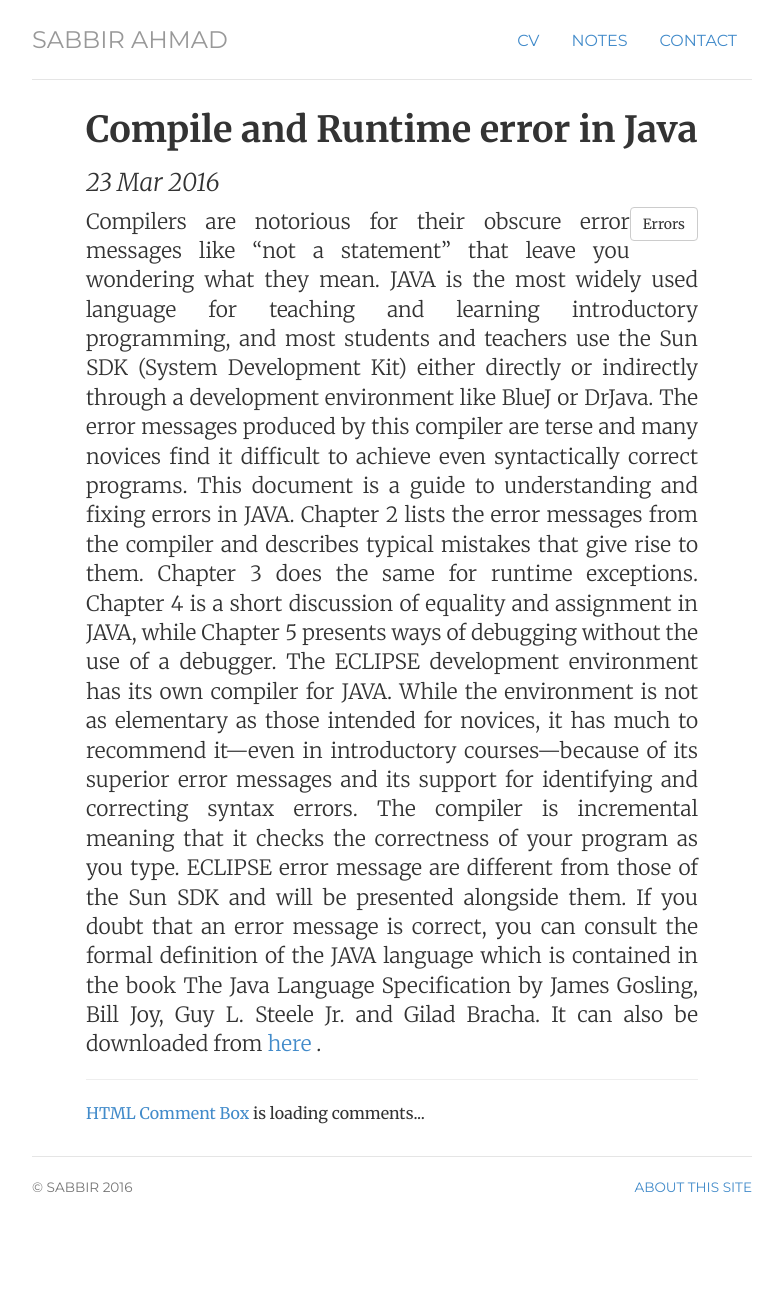
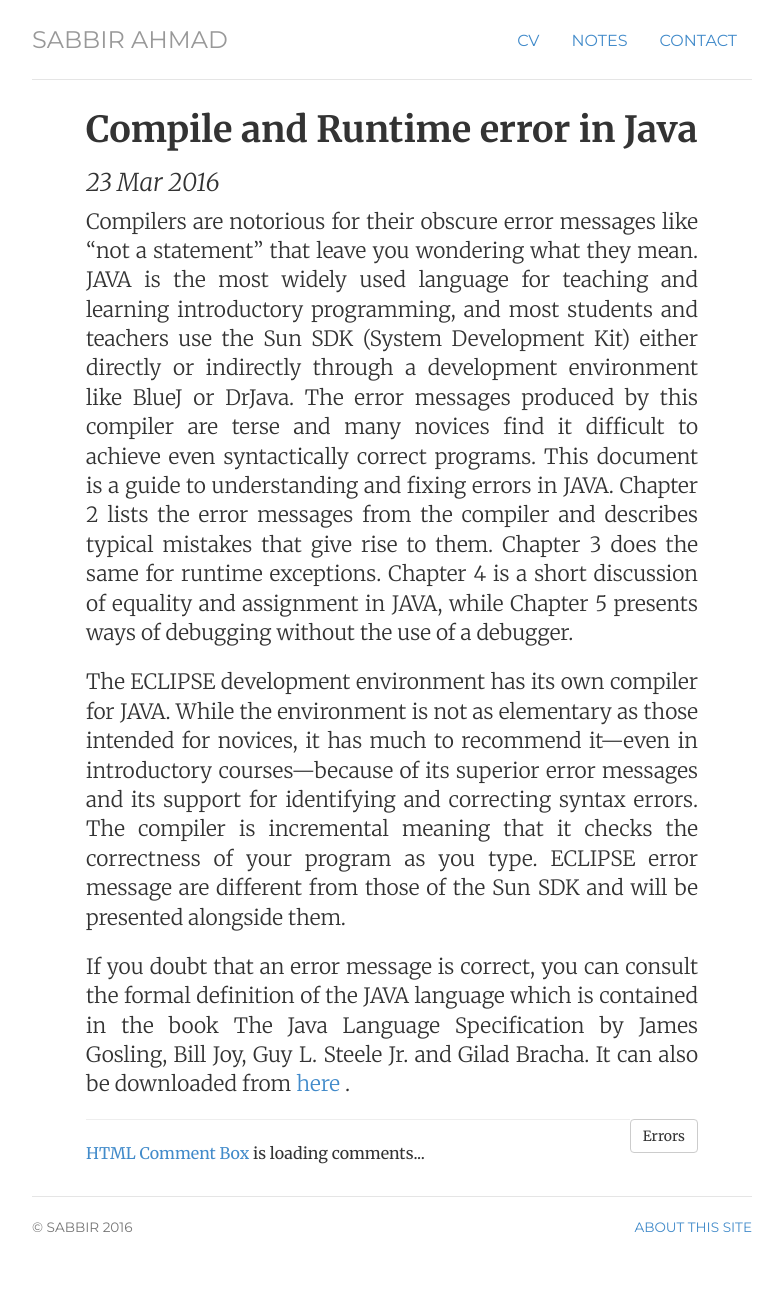
Before and after one commit to muktoshuvro/muktoshuvro.github.io, a Jekyll site: the page built from _posts/2016-03-11-sabbir-ahmad-site-launched.md, in a window 1280 px wide. Shown: the whole page, without its empty margins (248-1031 px from the left). Built offline with Jekyll 4.4.1, drawn with Linux system fonts in a browser that asks for light colours; a style sheet for code colours, icons or effects is not loaded; before the commit the page ends 1249 px from its top, so only the background shows below that.

Commit message:
new update

```diff
--- a/_posts/2016-03-11-sabbir-ahmad-site-launched.md
+++ b/_posts/2016-03-11-sabbir-ahmad-site-launched.md
@@ -4,7 +4,6 @@ title: " Compile and Runtime error in Java "
 date: 2016-03-23
 ---
 <div class="errors">
-<a href="/files/errors.pdf" class="btn btn-default pull-right" title="Compile and Runtime error in Java">Errors</a>
 
 <p class="lead" align="justify">Compilers are notorious for their obscure error messages like “not a statement” that
 leave you wondering what they mean. JAVA is the most widely used language for
@@ -17,6 +16,8 @@ JAVA. Chapter 2 lists the error messages from the compiler and describes typical
 mistakes that give rise to them. Chapter 3 does the same for runtime exceptions.
 Chapter 4 is a short discussion of equality and assignment in JAVA, while Chapter 5
 presents ways of debugging without the use of a debugger.
+</p>
+<p class="lead" align="justify">
 The ECLIPSE development environment has its own compiler for JAVA. While the
 environment is not as elementary as those intended for novices, it has much to recommend
 it—even in introductory courses—because of its superior error messages
@@ -24,9 +25,15 @@ and its support for identifying and correcting syntax errors. The compiler is in
 meaning that it checks the correctness of your program as you type. ECLIPSE
 error message are different from those of the Sun SDK and will be presented alongside
 them.
+</p>
+
+<p class="lead" align="justify">
 If you doubt that an error message is correct, you can consult the formal definition of
 the JAVA language which is contained in the book The Java Language Specification by
 James Gosling, Bill Joy, Guy L. Steele Jr. and Gilad Bracha. It can also be downloaded
 from <a href="http://java.sun.com/docs/books/jls/index.html"> here </a>.
 </p>
+
+<a href="/files/errors.pdf" class="btn btn-default pull-right" title="Compile and Runtime error in Java">Errors</a>
+
 </div>
```
